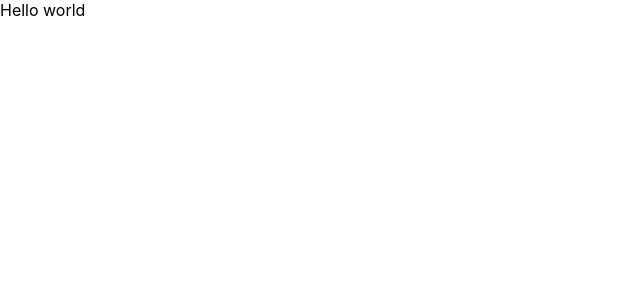
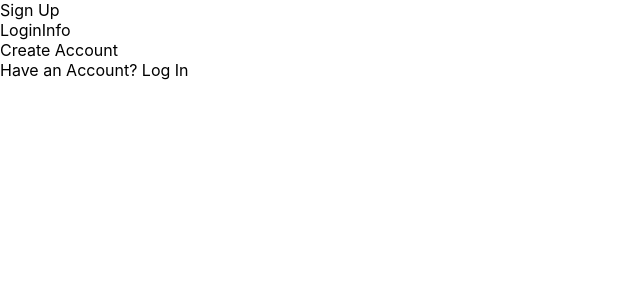
Before and after one commit to isaacw2as/WTM-DubHacks, a React (Create React App) app in the folder frontend/wtm/: page /signup in a window 1280 px wide. Shown: the top 300 px of the page, without its empty margins (0-640 px from the left). Built offline with nearby package versions, Linux system fonts and the light colour scheme.

Commit message:
gront end stuff carl said it was cool

```diff
--- a/frontend/package.json
+++ /dev/null
@@ -1,5 +0,0 @@
-{
-  "dependencies": {
-    "react-router-dom": "^6.27.0"
-  }
-}
--- a/frontend/wtm/package.json
+++ b/frontend/wtm/package.json
@@ -8,6 +8,8 @@
     "@testing-library/user-event": "^13.5.0",
     "react": "^18.3.1",
     "react-dom": "^18.3.1",
+    "react-router": "^6.27.0",
+    "react-router-dom": "^6.27.0",
     "react-scripts": "5.0.1",
     "web-vitals": "^2.1.4"
   },
--- a/frontend/wtm/src/App.js
+++ b/frontend/wtm/src/App.js
@@ -1,10 +1,35 @@
+import { useState } from "react";
+import { createBrowserRouter, RouterProvider, Route, Navigate} from 'react-router-dom';
+import SignUp from './Routes/SignUp';
+import Login from './Routes/Login';
+import Feed from './Routes/Feed';
+import Event from './Routes/Event';
+import CreatePost from './Routes/CreatePost';
+import CreateEvent from './Routes/CreateEvent';
 
 
 function App() {
+  const [loggedInUser, setLoggedInUser] = useState("");
+
+  const router = createBrowserRouter([
+    {
+      path: "/",
+      element: <Login setLoggedInUser={setLoggedInUser} />
+    },
+    {
+      path: "/signup",
+      element: <SignUp setLoggedInUser={setLoggedInUser} />
+    },
+    {
+      path: "/feed",
+      element: <Feed loggedInUser={loggedInUser} />
+    },
+  ])
+
   return (
-    <div className="App">
-      Hello world
-    </div>
+    <>
+      <RouterProvider router={router} />
+    </>
   );
 }
 
--- a/frontend/wtm/src/Routes/CreateEvent.jsx
+++ b/frontend/wtm/src/Routes/CreateEvent.jsx
@@ -1,6 +1,6 @@
 import React from 'react'
 
-export default function CreateEvent() {
+export default function CreateEvent({loggedInUser}) {
   return (
     <div>CreateEvent Page</div>
   )
--- a/frontend/wtm/src/Routes/CreatePost.jsx
+++ b/frontend/wtm/src/Routes/CreatePost.jsx
@@ -1,6 +1,6 @@
 import React from 'react'
 
-export default function CreatePost() {
+export default function CreatePost({loggedInUser}) {
   return (
     <div>CreatePost Page</div>
   )
--- a/frontend/wtm/src/Routes/Event.jsx
+++ b/frontend/wtm/src/Routes/Event.jsx
@@ -1,6 +1,6 @@
 import React from 'react'
 
-export default function Event() {
+export default function Event({loggedInUser}) {
   return (
     <div>Event Page</div>
   )
--- a/frontend/wtm/src/Routes/Feed.jsx
+++ b/frontend/wtm/src/Routes/Feed.jsx
@@ -1,6 +1,6 @@
 import React from 'react'
 
-export default function Feed() {
+export default function Feed({loggedInUser}) {
   return (
     <div>Feed Page</div>
   )
--- a/frontend/wtm/src/Routes/SignUp.jsx
+++ b/frontend/wtm/src/Routes/SignUp.jsx
@@ -1,7 +1,13 @@
-import React from 'react'
+import React from 'react';
+import style from './SignUp';
 
-export default function SignUp() {
+export default function SignUp({ }) {
   return (
-    <div>SignUp Page</div>
+    <>
+      <div className="header">Sign Up</div>
+      <div>LoginInfo</div>
+      <div>Create Account</div>
+      <div>Have an Account? Log In</div>
+    </>
   )
 }
--- /dev/null
+++ b/frontend/wtm/src/SignUp.css
@@ -0,0 +1,4 @@
+.header {
+    text-align: center;
+    font-size: 2rem;
+}
```
Also changed, not shown: 2 other files (tests, documents, lock files or other folders).
